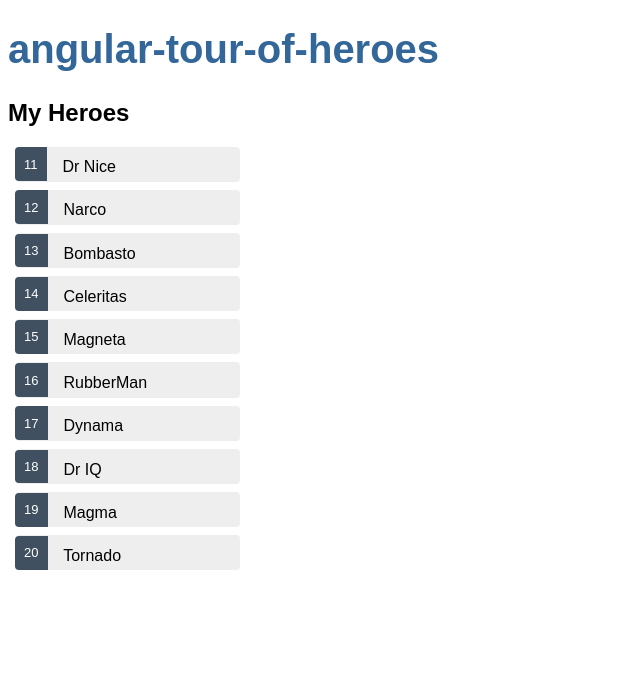
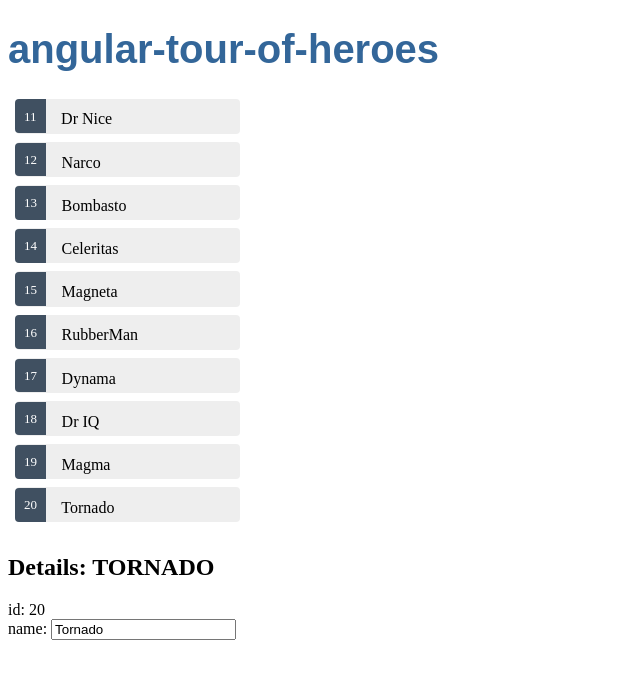
Before and after one commit to jesusBray/Angular-tour-of-heroes, an Angular app: page / in a window 1280 px wide. Shown: the top 678 px of the page, without its empty margins (0-640 px from the left). Built offline with nearby package versions, Linux system fonts and the light colour scheme.

Commit message:
implemented the method @Input() for the comunication between components

```diff
--- a/src/app/app.component.html
+++ b/src/app/app.component.html
@@ -1,2 +1,2 @@
 <h1>{{title}}</h1>
-<app-heroes></app-heroes>
+<router-outlet></router-outlet>
--- a/src/app/hero-detail/hero-detail.component.html
+++ b/src/app/hero-detail/hero-detail.component.html
@@ -1,10 +1,10 @@
-<div *ngIf="hero">
+<div *ngIf="submitHero">
 
-  <h2>{{hero.name | uppercase}} Details</h2>
-  <div><span>id: </span>{{hero.id}}</div>
+  <h2>Details: {{submitHero.name | uppercase}}</h2>
+  <div><span>id: </span>{{submitHero.id}}</div>
   <div>
     <label>name:
-      <input [(ngModel)]="hero.name" placeholder="name"/>
+      <input [(ngModel)]="submitHero.name" placeholder="submitHero.name"/>
     </label>
   </div>
 
--- a/src/app/hero-detail/hero-detail.component.ts
+++ b/src/app/hero-detail/hero-detail.component.ts
@@ -8,10 +8,17 @@ import { Hero } from '../hero';
 })
 export class HeroDetailComponent implements OnInit {
 
-  @Input() hero: Hero;
+  @Input() submitHero: Hero;
   constructor() { }
 
   ngOnInit() {
+    this.method();
+  }
+  public method(){
+    if (this.method != null ) {
+      console.log(this.submitHero, 'activando el metodo "metthod"');
+
+    }
   }
 
 }
--- a/src/app/heroes/heroes.component.html
+++ b/src/app/heroes/heroes.component.html
@@ -1,38 +1,4 @@
-<!-- example 1 -->
-<!-- <h2>{{hero.name}} Details</h2>
-<div><span>id: </span>{{hero.id}}</div>
-<div><span>name: </span>{{hero.name}}</div> -->
 
-<!-- example 2 -->
-<!-- <h2>{{hero.name | uppercase}}</h2>
-<h2>{{hero.id}}</h2>
-<h2>{{other}}</h2>
-<div>
-    <label>name:
-      <input [(ngModel)]="hero.name" placeholder="name"/>
-
-    </label>
-    <label>
-        Id:
-        <input [(ngModel)]="hero.id" placeholder="id"/>
-    </label>
-    <label for="">
-      Caracteristica:
-      <input [(ngModel)]="other" placeholder="other"/>
-    </label>
-</div> -->
-
-<!-- example 3 -->
-<!-- <h2>My Heroes</h2>
-<ul class="heroes">
-  <li>
-    <span class="badge">{{hero.id}}</span> {{hero.name}}
-  </li>
-</ul> -->
-
-<!-- <li *ngFor="let hero of heroes"></li> -->
-
-<h2>My Heroes</h2>
 <ul class="heroes">
   <li *ngFor="let hero of heroes"
     [class.selected]="hero === selectedHero"
@@ -40,15 +6,4 @@
     <span class="badge">{{hero.id}}</span> {{hero.name}}
   </li>
 </ul>
-
-<div *ngIf="selectedHero">
-
-  <h2>{{selectedHero.name | uppercase}} Details</h2>
-  <div><span>id: </span>{{selectedHero.id}}</div>
-  <div>
-    <label>name:
-      <input [(ngModel)]="selectedHero.name" placeholder="name"/>
-    </label>
-  </div>
-
-</div>
+<app-hero-detail [submitHero]="selectedHero"></app-hero-detail>
--- a/src/app/heroes/heroes.component.ts
+++ b/src/app/heroes/heroes.component.ts
@@ -11,7 +11,7 @@ import { HEROES } from '../mock-heroes';
 export class HeroesComponent implements OnInit {
 
   heroes = HEROES;
-  selectedHero: Hero;
+  selectedHero: Hero=  { id: 20, name: 'Tornado' };
 
   constructor() { }
 
```
Also changed, not shown: src/app/mock-heroes.ts (line endings or trailing spaces).
